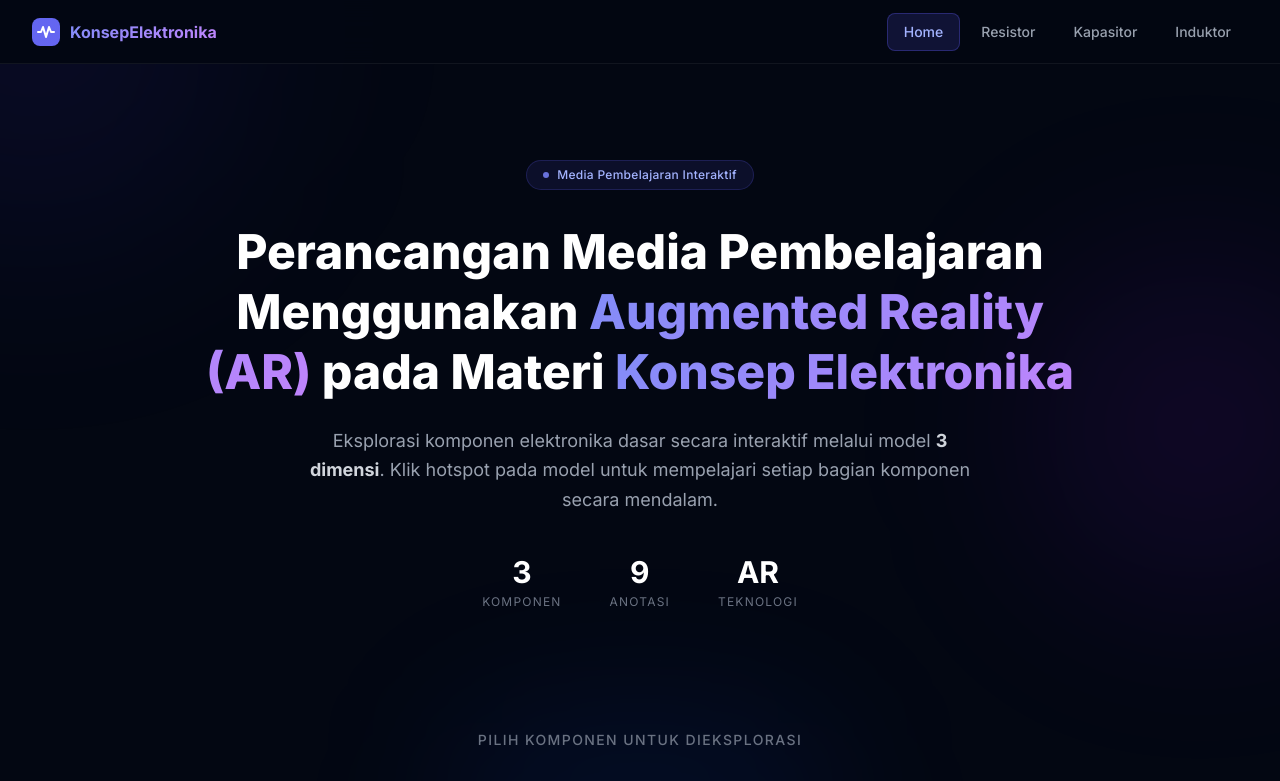
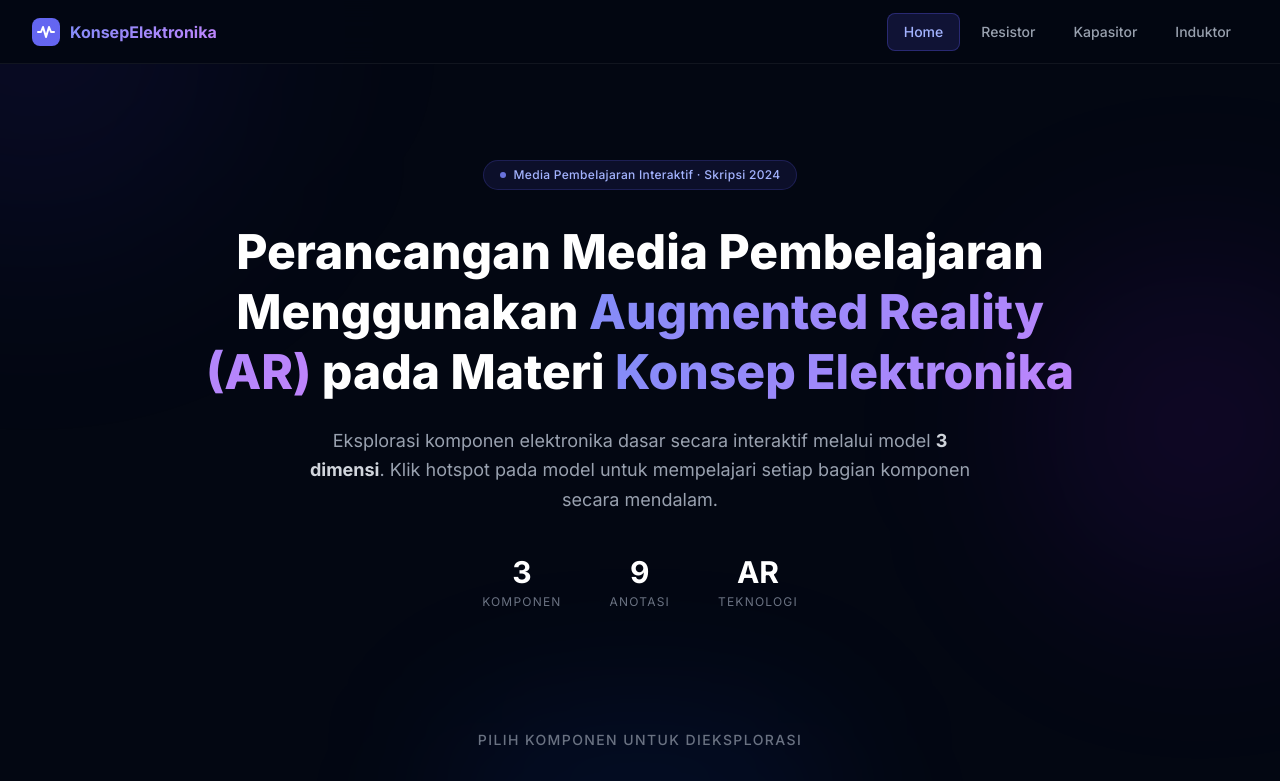
Before and after one commit to sadinal04/KonsepElektronika, a Next.js app: page / in a window 1280 px wide. Shown: the top 781 px of the page. Built offline with nearby package versions, Linux system fonts and the light colour scheme.

Commit message:
Initial commit - AR electronics learning media

```diff
--- a/app/page.tsx
+++ b/app/page.tsx
@@ -45,7 +45,7 @@ export default function HomePage() {
           {/* Badge */}
           <div className="inline-flex items-center gap-2 px-4 py-1.5 bg-indigo-500/10 border border-indigo-500/20 rounded-full text-indigo-300 text-xs font-medium mb-8 tracking-wide">
             <span className="w-1.5 h-1.5 rounded-full bg-indigo-400 animate-pulse" />
-            Media Pembelajaran Interaktif
+            Media Pembelajaran Interaktif · Skripsi 2024
           </div>
 
           {/* Judul skripsi */}
--- a/components/three/SceneSetup.tsx
+++ b/components/three/SceneSetup.tsx
@@ -8,7 +8,7 @@
 
 import { useEffect } from "react";
 import { useThree } from "@react-three/fiber";
-import { OrbitControls, ContactShadows } from "@react-three/drei";
+import { OrbitControls, Environment, ContactShadows } from "@react-three/drei";
 
 export default function SceneSetup() {
   const { camera, size } = useThree();
```
